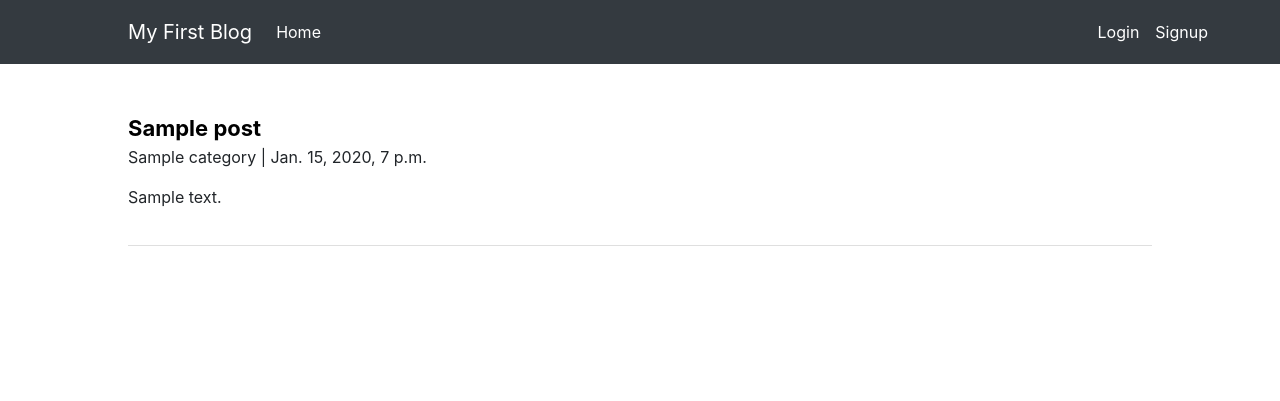
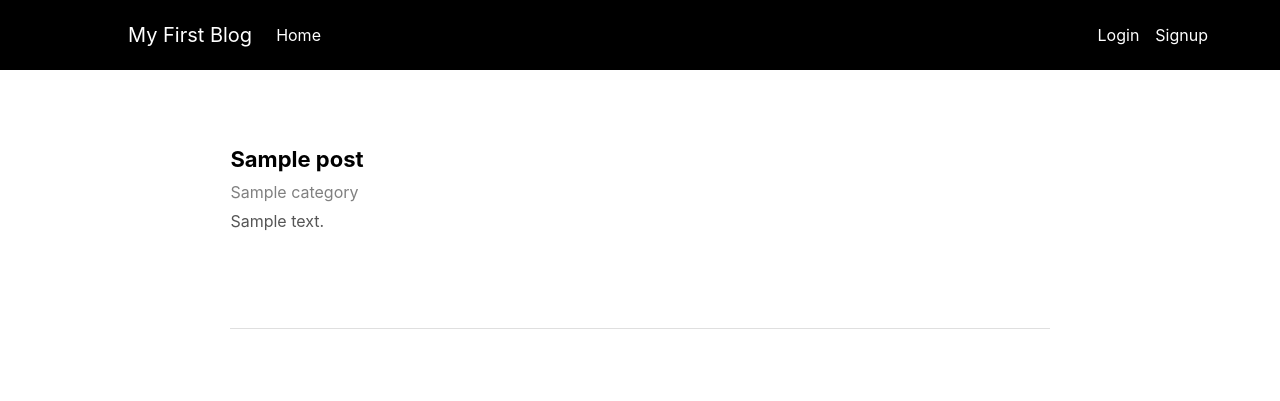
Before and after one commit to kangjuyeon07/my_first_blog, a Django app: page / in a window 1280 px wide. Shown: the top 401 px of the page. Run offline with Django 3.2, Linux system fonts and the light colour scheme; tables that the repository leaves empty hold one stand-in row (values such as "Sample post"); parts of the project's set-up code (start-up, migrations or seed data) failed here and were passed over; some libraries are stand-ins or nearby versions.

Commit message:
Ver 1.0.0

```diff
--- a/blog/static/css/blog.css
+++ b/blog/static/css/blog.css
@@ -1,12 +1,17 @@
 
 .app-container {
-    padding: 48px 10%;
+    padding: 48px 18%;
+
 }
 
 .post-item {
-    margin-bottom: 30px;
+    margin: 25px 0;
     padding-bottom: 20px;
     border-bottom: 1px solid rgba(0,0,0,.125);
+}
+
+.post-item .title {
+    margin-bottom: 4px;
 }
 
 .post-item .title a {
@@ -15,15 +20,66 @@
     font-weight: bold;
 }
 
-.post-detail .date {
+.post-item .description {
+    color: grey;
+    margin-bottom: 5px;
+}
+
+.post-item .body {
+    font-size: 16px;
+    height: 99px;
+    overflow: hidden;
+    color: #555;
+}
+
+.post-detail .title {
+    font-size: 28px;
+    font-weight: bold;
+    width: 100%;
+    margin-bottom: 12px;
+}
+
+.post-detail .description {
     color: grey;
     font-size: 16px;
+    padding-bottom: 24px;
+    border-bottom: 1px solid black;
 }
 
 .post-detail .body {
     margin-top: 24px;
+    line-height: 2.2;
+    padding: 12px 0 18px 0;
 }
 
+h1, h2, h3, h4, h5, h6 {
+    margin: 24px 0 18px 0;
+}
+
+.post-detail .body h1 {
+    font-size: 26px;
+    font-weight: bold;
+}
+
+.post-detail .body h2 {
+    font-size: 24px;
+    font-weight: bold;
+}
+
+.post-detail .body h3 {
+    font-size: 20px;
+    font-weight: bold;
+}
+
+.post-detail .body h4 {
+    font-size: 18px;
+    font-weight: bold;
+}
+
+.post-detail .body h5 {
+    font-size: 15px;
+    font-weight: bold;
+}
 
 .auth-form {
     text-align: center;
@@ -61,7 +117,8 @@
 }
 
 .navbar {
-    padding: 12px 5% 12px 10%;
+    padding: 15px 5% 15px 10%;
+    background-color: black !important;
 }
 
 .sidebar {
@@ -73,6 +130,7 @@
     left: 0;
     padding-top: 60px;
     background-color: black;
+    text-align: center;
     overflow-x: hidden;
     transition: 0.5s;
     white-space: nowrap;
@@ -83,7 +141,7 @@
     text-decoration: none;
     font-size: 17px;
     display: block;
-    color: #818181;
+    color: white;
 }
 
 textarea {
@@ -94,11 +152,12 @@ textarea {
     outline: none;
     width: 100%;
     margin-bottom: 36px;
+    line-height: 2.2;
 }
 
 #post-form .title {
     border: none;
-    font-size: 32px;
+    font-size: 24px;
     font-weight: bold;
     margin-bottom: 20px;
 }
@@ -123,3 +182,8 @@ textarea {
     font-size: 16px;
     color: grey
 }
+
+p {
+    line-height: 2.2;
+    margin: 0;
+}
--- a/blog/templates/blog/post_detail.html
+++ b/blog/templates/blog/post_detail.html
@@ -2,7 +2,7 @@
 
 {% block body %}
     <div class="post-detail">
-        <h1>{{ post_detail.title }}</h1>
+        <div class="title">{{ post_detail.title }}</div>
         <div class=description>{{ post_detail.category }} | Published at : {{ post_detail.published_date }}</div>
         <div id="body" class="body">{{ post_detail.text }}</div>
     </div>
--- a/blog/templates/blog/post_edit.html
+++ b/blog/templates/blog/post_edit.html
@@ -2,7 +2,7 @@
 
 {% block body %}
     <body onload="init();">
-        <form id="post-form" method="POST">
+        <form id="post-form" class="post-detail" method="POST">
             {% csrf_token %}
             <div>
                 <input id="title"
--- a/blog/templates/blog/post_list.html
+++ b/blog/templates/blog/post_list.html
@@ -5,8 +5,8 @@
             {% for post in post_list %}
                 <div class="post-item">
                    <div class="title"><a href="{% url 'post_detail' pk=post.id %}">{{ post.title }}</a></div>
-                    <p>{{ post.category }} | {{ post.published_date }}</p>
-                    <p>{{ post.text }}</p>
+                    <div class="description">{{ post.category }}</div>
+                    <div class="body">{{ post.text }}</div>
                 </div>
             {% endfor %}
         </div>
--- a/blog/templates/blog/signup.html
+++ b/blog/templates/blog/signup.html
@@ -5,7 +5,7 @@
         {% csrf_token %}
 
         <div class="title">
-            회원가입
+            SIGNUP
         </div>
 
         <div class="form-container">
```
